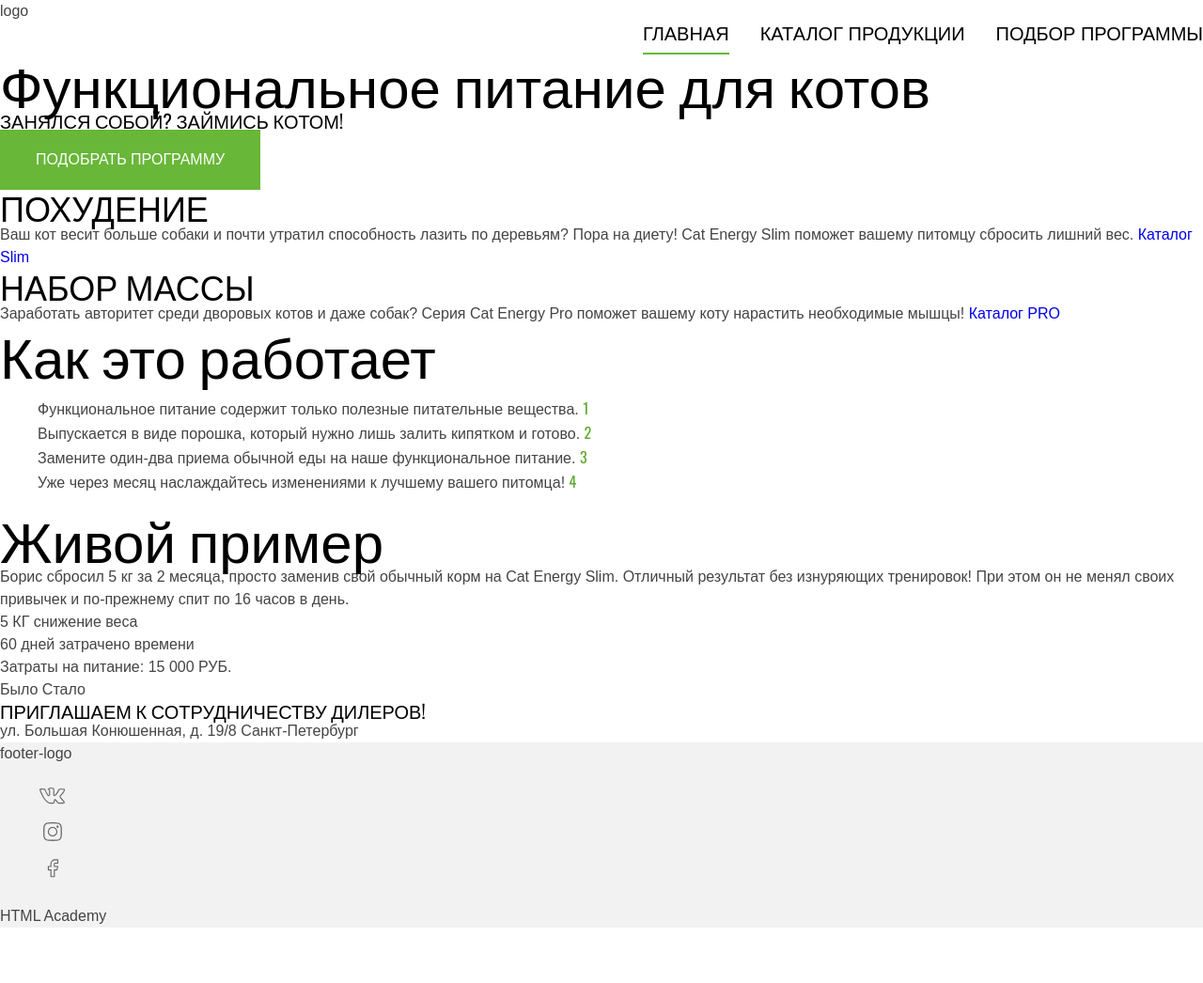
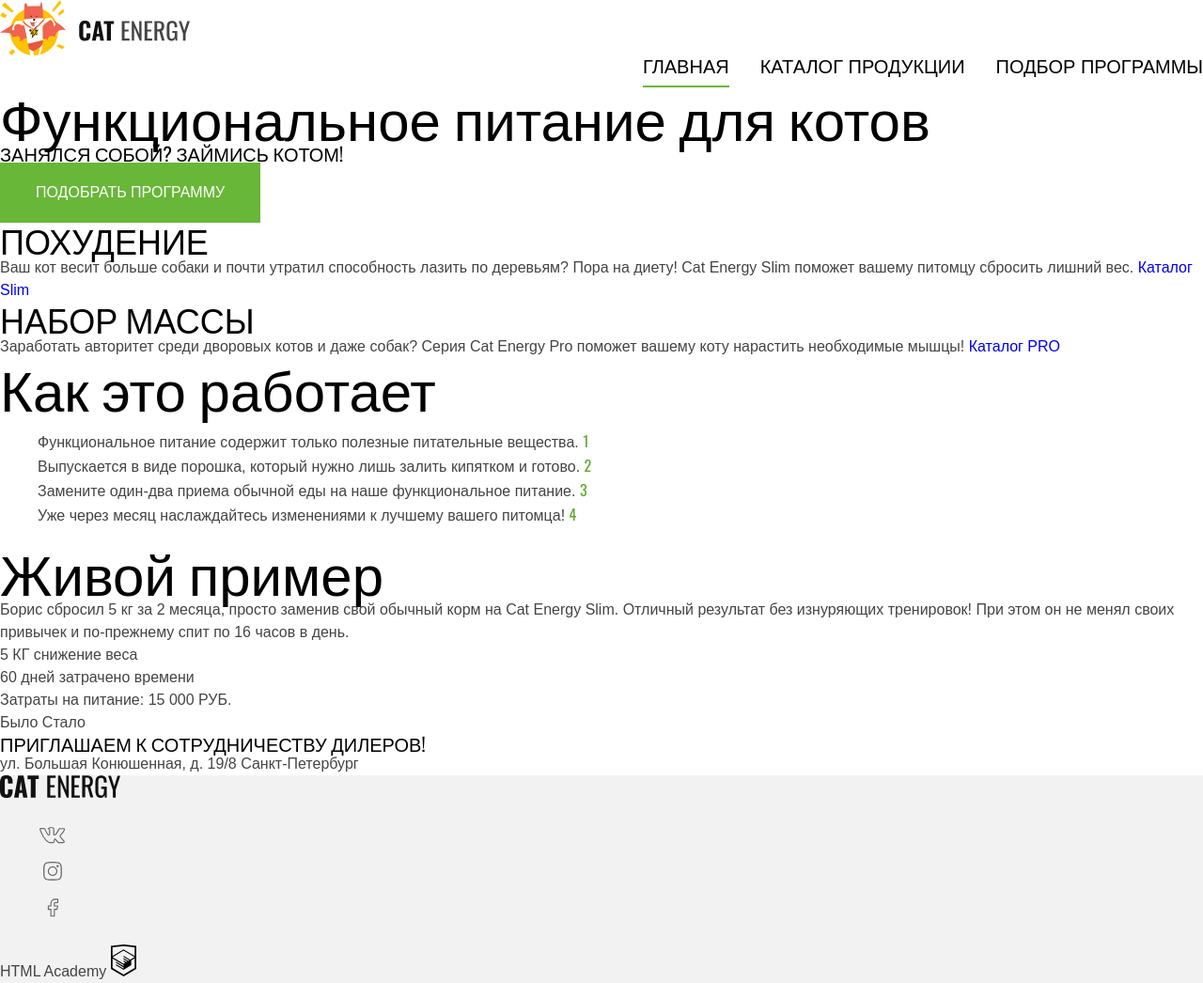
Before and after one commit to SGolomzin/layout__CatEnergy, a plain HTML site: page index.html in a window 1280 px wide. Shown: the whole page at 94% size. Before the commit the page ends 987 px from the top, so only its background shows below. Drawn offline with nearby package versions, Linux system fonts and the light colour scheme.

Commit message:
Add icons to the layout

```diff
--- a/css/style.css
+++ b/css/style.css
@@ -81,6 +81,13 @@ body {
   font-size: 20px;
   line-height: 20px;
   text-transform: uppercase;
+}
+
+.main-header__logo {
+  width: 202px;
+  height: 59px;
+  background-image: url("../public/logo-desktop.svg");
+  background-repeat: no-repeat;
 }
 
 .main-menu {
--- a/index.html
+++ b/index.html
@@ -44,11 +44,16 @@
             stroke-width="0"
           />
         </symbol>
+        <symbol id="icon-htmlacademy" viewBox="0 0 27 34">
+          <path
+            d="M13.6426 0.0157537L13.5 0L0 1.40733V26.0129L13.5 34L27 26.0129V1.40733L13.6426 0.0157537ZM25.2344 25.0151L13.5 31.9573L1.76561 25.0151V14.9293L13.4507 21.8451L13.4701 23.0984L5.45351 18.3548L5.44295 19.5801L13.4894 24.3885L13.5088 25.675L5.46408 20.9174L5.45351 22.1427L13.5 26.9511L21.6239 22.1182V20.8929V16.909L25.2432 14.7595L25.2344 25.0151ZM25.2344 13.4519L22.0147 15.3319L20.5325 16.2071L13.4666 12.0201L13.456 13.2454L19.4957 16.818L19.4429 16.8495L19.3126 16.9247L18.4536 17.4166L13.4666 14.4689L13.456 15.6942L17.3921 18.0222L16.4591 18.6314L16.438 18.6436L13.4666 16.902L13.456 18.1273L15.4029 19.2615L13.4155 20.4483L1.7973 13.5762L13.4349 6.61831L25.2344 13.4519ZM25.2344 12.2266L13.4401 5.31075L1.76561 12.2196V2.9897L13.5 1.76442L25.2344 2.9897V12.2266Z"
+          />
+        </symbol>
       </svg>
     </div>
 
     <header class="main-header">
-      logo
+      <div class="logo main-header__logo"></div>
       <nav class="main-menu main-menu--theme--black">
         <ul class="main-menu__list">
           <li class="main-menu__list-item main-menu__list-item--active">
@@ -123,7 +128,7 @@
       </section>
     </main>
     <footer class="main-footer">
-      footer-logo
+      <img src="./public/logo-footer.svg" alt="Cat Energy logotype" />
       <ul class="socials-list">
         <li class="socials-list__item">
           <svg
@@ -156,7 +161,12 @@
           </svg>
         </li>
       </ul>
-      <div class="copyright">HTML Academy</div>
+      <div class="copyright">
+        HTML Academy
+        <svg class="copyright__icon" width="27" height="34" viewBox="0 0 27 34">
+          <use xlink:href="#icon-htmlacademy"></use>
+        </svg>
+      </div>
     </footer>
   </body>
 </html>
```
